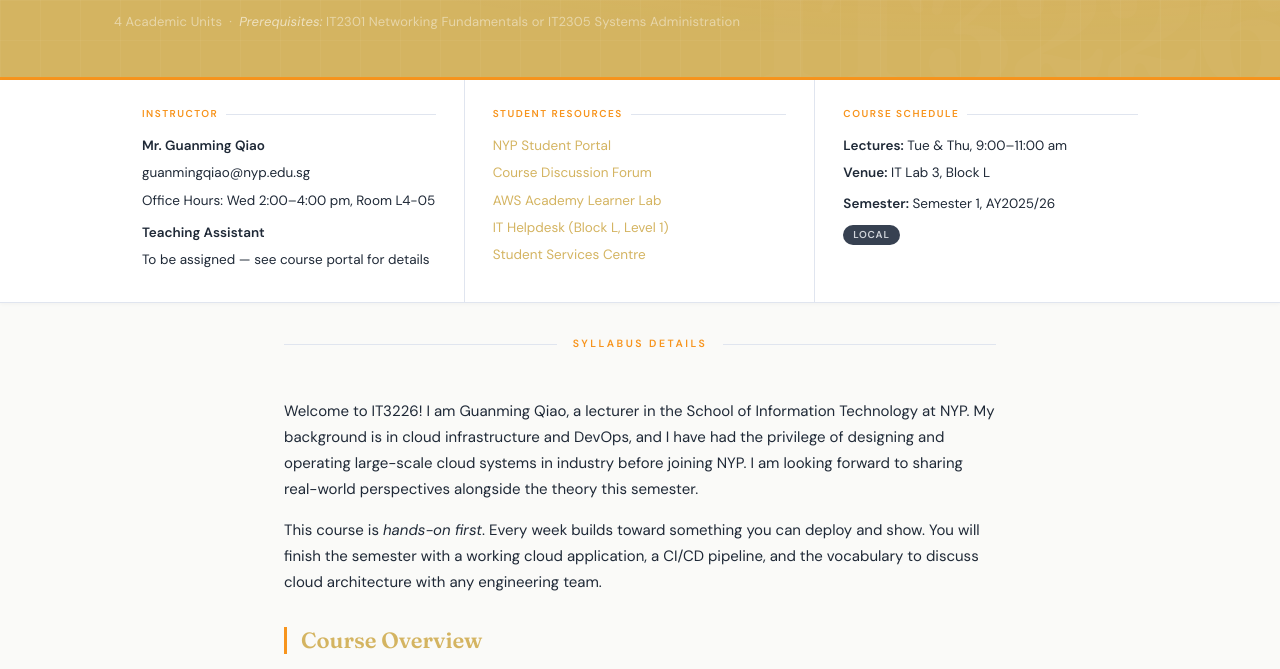
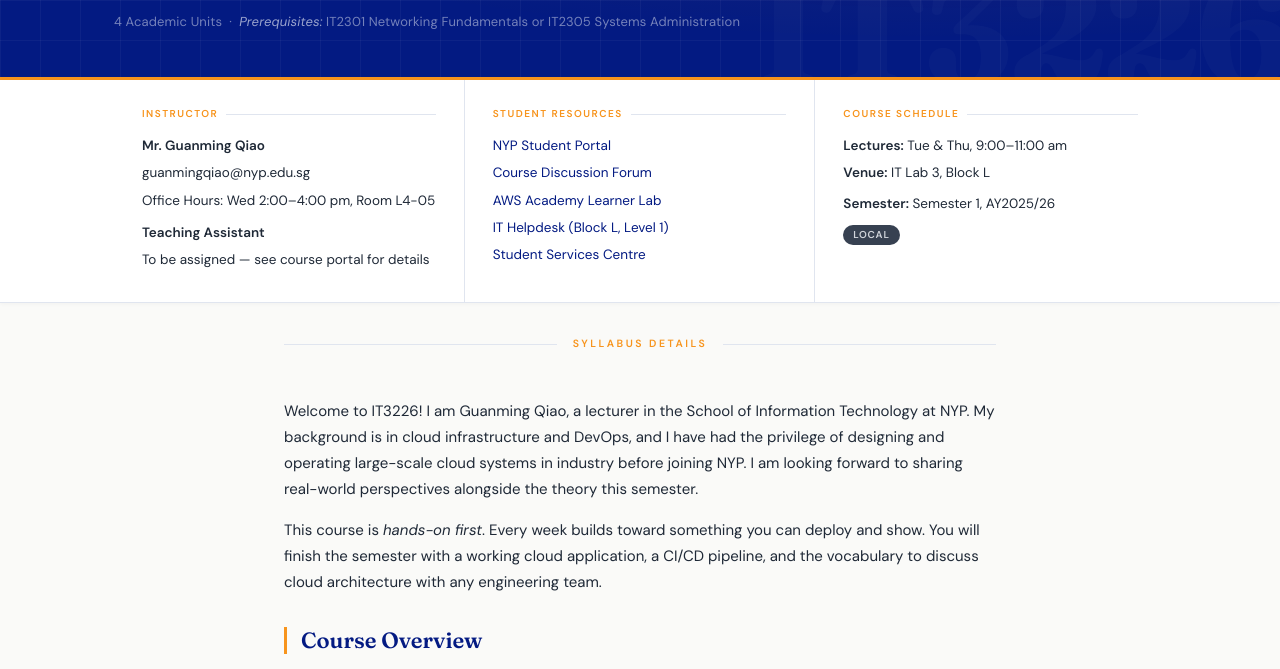
Before and after one commit to GuanmingQiao/nyp-demo, a plain HTML site: page src/index.html in a window 1280 px wide. Shown: the part 257-926 px from the top of the page. Drawn offline with Linux system fonts and the light colour scheme; no server answers.

Commit message:
Update banner color to NYP theme

```diff
--- a/src/css/style.css
+++ b/src/css/style.css
@@ -5,7 +5,7 @@
 :root {
   --nyp-orange:       #F7941D;
   --nyp-orange-dim:   rgba(247,148,29,0.12);
-  --nyp-navy:         #D4B461;
+  --nyp-navy:         #031A82;
   --nyp-navy-mid:     #243B6A;
   --nyp-light:        #F2F4F8;
   --nyp-border:       #E0E5EF;
```
